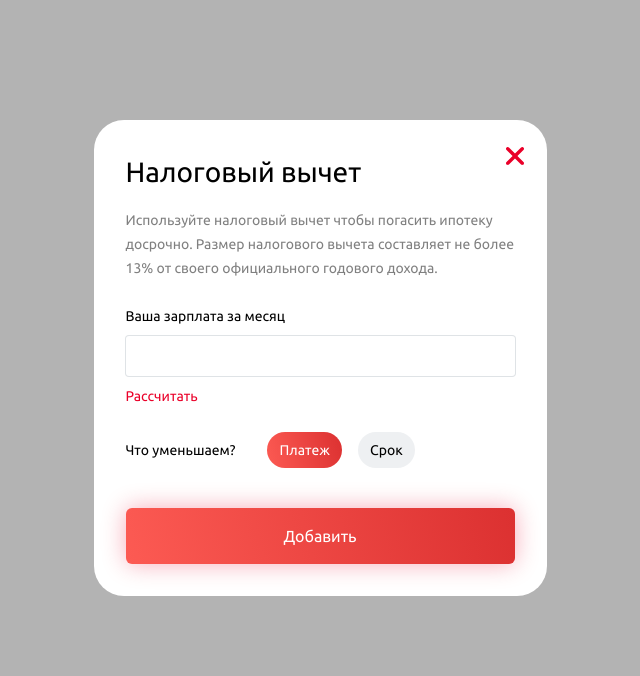
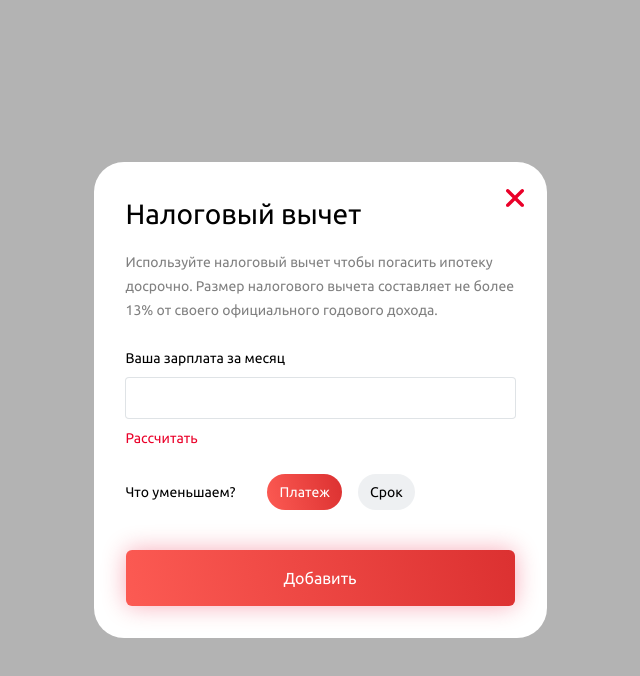
Before and after one commit to 0rhan/outside-digital-test, a React (Create React App) app: page / in a window 1280 px wide. Both pictures are taken after a click on the button "Налоговый вычет". Shown: the top 676 px of the page, without its empty margins (320-960 px from the left). Built offline with nearby package versions, Linux system fonts and the light colour scheme.

Commit message:
fix(UI): fix layout

```diff
--- a/src/Domains/TaxForm/CloseButton/CloseButton.tsx
+++ b/src/Domains/TaxForm/CloseButton/CloseButton.tsx
@@ -17,8 +17,16 @@ export default CloseButton;
 
 const StyledIconButton = styled(IconButton)`
   position: absolute;
-  top: 27px;
-  right: 23px;
+  top: 22px;
+  right: 22px;
+  @media (min-width: 768px) {
+    top: 27px;
+    right: 23px;
+  }
+  @media (min-width: 1440px) {
+    top: 27px;
+    right: 27px;
+  }
 `;
 
 const Icon = styled(Cross)`
--- a/src/UI/Components/Controls/Form/FormContainer.tsx
+++ b/src/UI/Components/Controls/Form/FormContainer.tsx
@@ -18,10 +18,11 @@ const FormContainer = styled("div")<HtmlHTMLAttributes<HTMLDivElement>>`
     border-radius: ${({ theme }) => theme.components.box.borderRadius};
     width: 453px;
     height: max-content;
-    margin-top: 120px;
+    align-self: center;
     padding: 32px 32px;
   }
   @media (min-width: 1440px) {
+    align-self: center;
     justify-items: normal;
     width: 552px;
   }
--- a/src/UI/Components/DataDisplay/Tag/Tag.tsx
+++ b/src/UI/Components/DataDisplay/Tag/Tag.tsx
@@ -10,6 +10,12 @@ const buttonActiveBg = (theme: Theme) =>
   `linear-gradient(${theme.effects.linearGradient})`;
 
 const Tag = styled("button")<TagProps>`
+  display: flex;
+  flex: 0 1 auto;
+  flex-flow: row nowrap;
+  justify-content: center;
+  align-items: center;
+  height: 36px;
   border: none;
   outline: none;
   cursor: pointer;
@@ -18,18 +24,12 @@ const Tag = styled("button")<TagProps>`
     active ? buttonActiveBg(theme) : theme.colors.gray};
   color: ${({ theme, active }) =>
     active ? theme.colors.white : theme.colors.black};
-  height: 36px;
   font-size: 14px;
   font-weight: normal;
   line-height: 24px;
   width: max-content;
   box-sizing: border-box;
   padding: 6px 12px;
-  display: flex;
-  flex: 0 1 auto;
-  flex-flow: row nowrap;
-  justify-content: center;
-  align-items: center;
   &:hover {
     background: none;
     background-color: ${({ theme }) => theme.colors.gray800};
```
